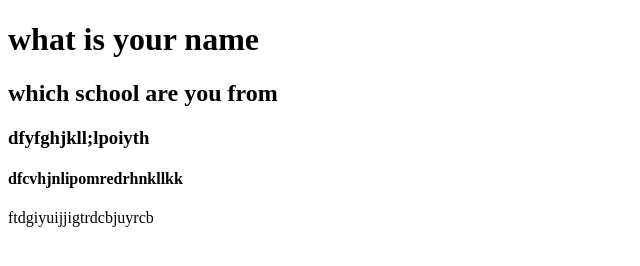
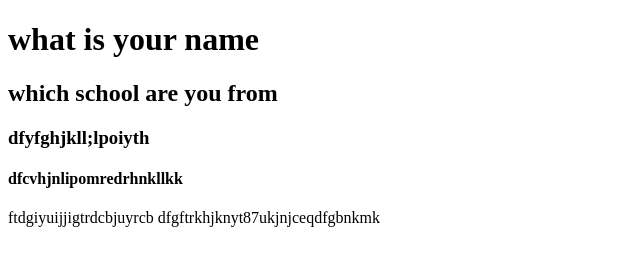
Before and after one commit to Adamsonibukun/adamson, a plain HTML site: page index.html in a window 1280 px wide. Shown: the whole page, without its empty margins (0-640 px from the left). Drawn offline with Linux system fonts and the light colour scheme.

Commit message:
Update index.html

```diff
--- a/index.html
+++ b/index.html
@@ -11,5 +11,7 @@
     <h3>dfyfghjkll;lpoiyth</h3>
     <h4>dfcvhjnlipomredrhnkllkk</h4>
     <label>ftdgiyuijjigtrdcbjuyrcb</label>
+
+    dfgftrkhjknyt87ukjnjceqdfgbnkmk
 </body>
 </html>
```
